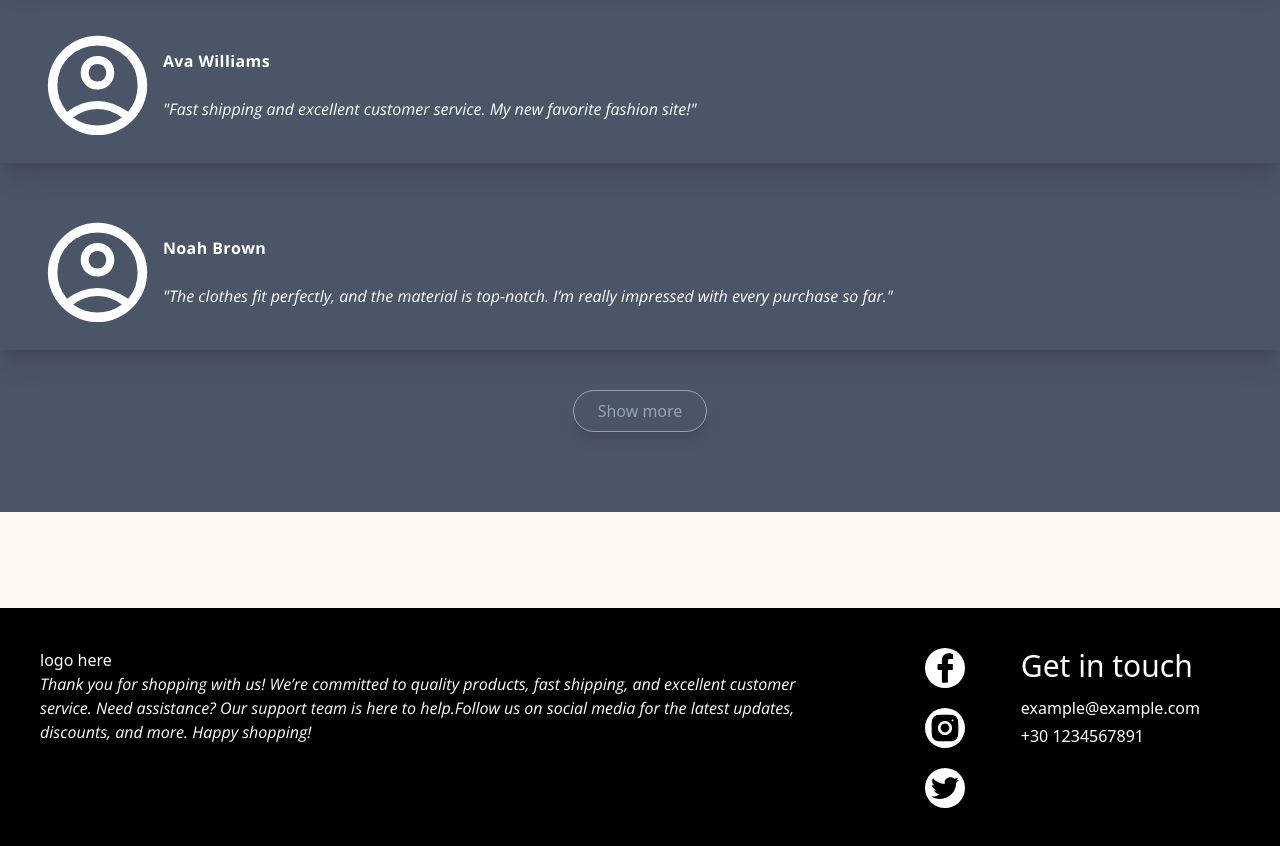
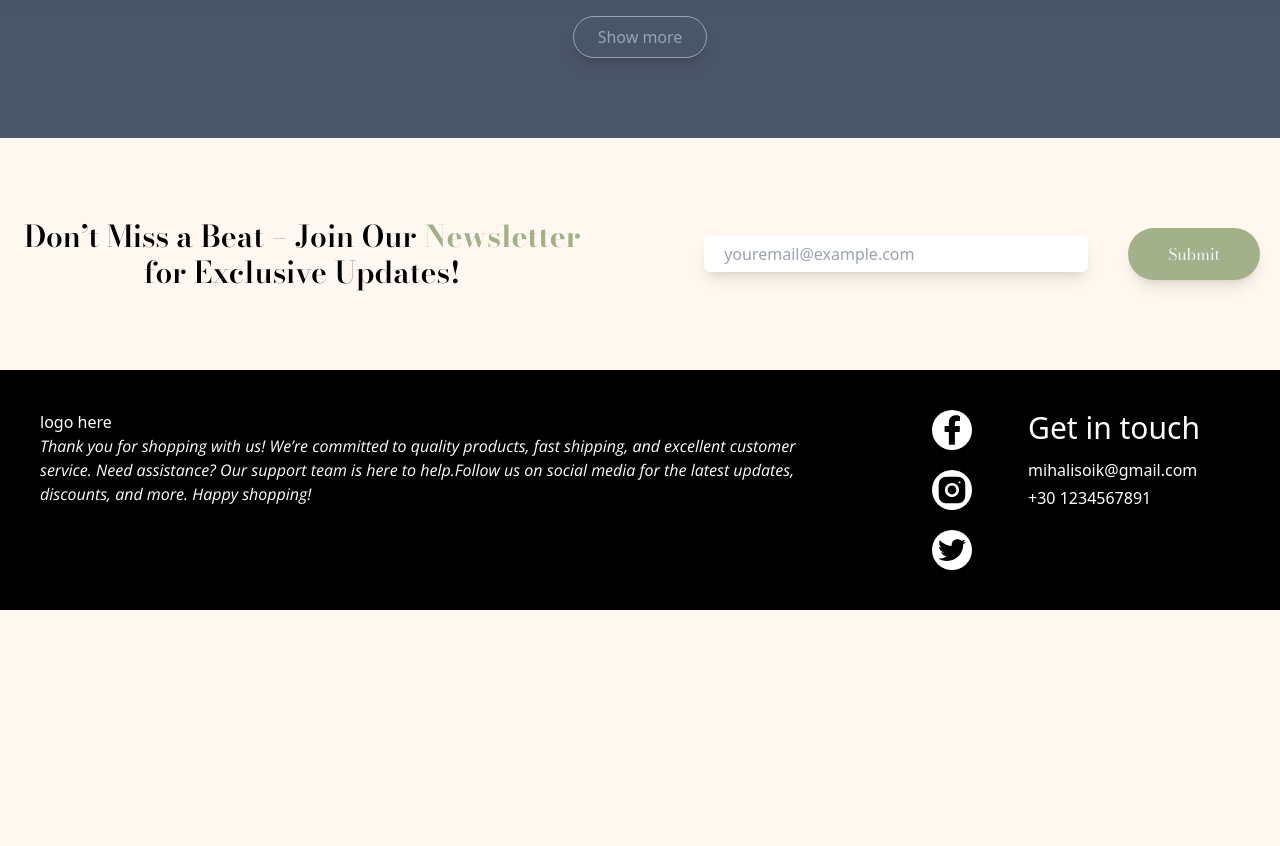
Before and after one commit to mihalisoik/fashion-e-shop-react-tailwind, a React (Vite) app: page / in a window 1280 px wide. Shown: the part 1960-2806 px from the top of the page. After the commit the page ends 2570 px from the top, so only its background shows below. Built offline with nearby package versions, Linux system fonts and the light colour scheme.

Commit message:
Made Newsletter section

```diff
--- a/src/App.jsx
+++ b/src/App.jsx
@@ -2,6 +2,7 @@ import CustomerReviews from "./sections/CustomerReviews";
 import Footer from "./sections/Footer";
 import Hero from "./sections/Hero";
 import Nav from "./sections/Nav";
+import Newsletter from "./sections/Newsletter";
 import PopularItems from "./sections/PopularItems";
 
 export default function App() {
@@ -11,6 +12,7 @@ export default function App() {
       <Hero />
       <PopularItems />
       <CustomerReviews />
+      <Newsletter />
       <Footer />
     </div>
   )
--- a/src/index.css
+++ b/src/index.css
@@ -23,4 +23,9 @@ body {
     max-width: 1440px;
     margin: 0 auto;
   }
+
+  .main-button {
+    @apply font-primary bg-accent py-4 px-10 rounded-full text-slate-100 shadow-lg hover:shadow-xl transition-transform transform hover:scale-105 hover:bg-light-accent active:bg-extra-light-accent
+  }
+
 }
--- a/src/sections/CustomerReviews.jsx
+++ b/src/sections/CustomerReviews.jsx
@@ -4,13 +4,13 @@ import ReviewCard from "../components/ReviewCard"
 
 function CustomerReviews() {
 
-  const [renderedReviews,setRenderedReviews] = useState(4)
+  const [renderedReviews,setRenderedReviews] = useState(2)
 
   function renderMoreReviews() {
-    if (renderedReviews + 4 > reviews.length) {
+    if (renderedReviews + 2 > reviews.length) {
       setRenderedReviews(reviews.length)
     } else {
-      setRenderedReviews(oldCount => oldCount + 4)
+      setRenderedReviews(oldCount => oldCount + 2)
     }
   }
 
--- a/src/sections/Footer.jsx
+++ b/src/sections/Footer.jsx
@@ -1,6 +1,6 @@
 function Footer() {
   return (
-    <footer className="md:mt-24 mt-10 bg-black">
+    <footer className="bg-black">
       <div className="max-container text-white py-10 max-sm:px-5 sm:px-10 flex flex-col lg:flex-row gap-4">
         <div>
           logo here
@@ -21,7 +21,7 @@ function Footer() {
         <div className="text-3xl lg:px-10">
           Get in touch
           <div className="text-base mt-3 hover:text-gray-500 cursor-pointer">
-            example@example.com
+            mihalisoik@gmail.com
           </div>
           <div className="text-base mt-1 hover:text-gray-500 cursor-pointer">
             +30 1234567891
--- a/src/sections/Hero.jsx
+++ b/src/sections/Hero.jsx
@@ -14,7 +14,7 @@ function Hero() {
           <p className='font-secondary w-96 sm:w-full md:w-[40rem] leading-5 tracking-widest text-slate-700 bg-background p-4 rounded-xl'>
             Discover a collection curated for trendsetters and timeless fashion lovers alike. From statement pieces to everyday essentials, our e-shop brings you quality, comfort, and style all in one place. With new arrivals every week, you’re bound to find something that fits just right. Step up your wardrobe and shop the looks you’ll love!
           </p>
-          <button className='font-primary bg-accent py-4 px-10 rounded-full text-slate-100 shadow-lg hover:shadow-xl transition-transform transform hover:scale-105 hover:bg-light-accent active:bg-extra-light-accent'>
+          <button className='main-button'>
             Shop now
           </button>
           </div>
--- /dev/null
+++ b/src/sections/Newsletter.jsx
@@ -0,0 +1,74 @@
+import { useState } from "react"
+
+function Newsletter() {
+
+  const [userEmail,setUserEmail] = useState('')
+
+  function changeEmail(event) {
+    const email = event.target.value
+    setUserEmail(email)
+  }
+
+  function checkIfUserPressedEnter(event) {
+    if (event.key === 'Enter') {
+      submitEmail()
+    }
+  }
+
+  function submitEmail(event) {
+
+      //event.preventDefault();
+
+      const validEmails = [
+      "@gmail.com",
+      "@yahoo.com",
+      "@yahoo.gr",
+      "@outlook.com",
+      "@hotmail.com",
+      "@live.com",
+      "@icloud.com"]
+
+      const isValid = validEmails.some(ending => userEmail.endsWith(ending))
+
+      if (userEmail) {
+        if (isValid) {
+          alert('I sent a confirmation email to your email account')
+        } else {
+          alert('Not valid email')
+        }
+      } else {
+        alert('Please give an email address')
+      }
+  }
+
+  return (
+    <section
+    id="newsletter"
+    className="py-20"
+    >
+    <div className="max-container flex flex-col justify-center items-center gap-10 text-center max-lg:px-5 lg:flex-row lg:justify-around">
+      <h2 className="text-3xl font-primary font-semibold">
+      Don’t Miss a Beat – Join Our <span className="font-bold text-accent">Newsletter</span> for Exclusive Updates!
+      </h2>
+      <form className="flex gap-10 items-center max-sm:flex-col max-[1440px]:px-5">
+        <label htmlFor="email"></label>
+        <input
+        type="email"
+        placeholder="youremail@example.com"
+        className="w-96 px-5 py-1.5 rounded-md shadow-lg"
+        onChange={changeEmail}
+        onKeyDown={checkIfUserPressedEnter}
+        />
+          <button
+          className="main-button py-3.5"
+          onClick={submitEmail}
+          >
+            Submit
+          </button>
+      </form>
+    </div>
+    </section>
+  )
+}
+
+export default Newsletter
```
